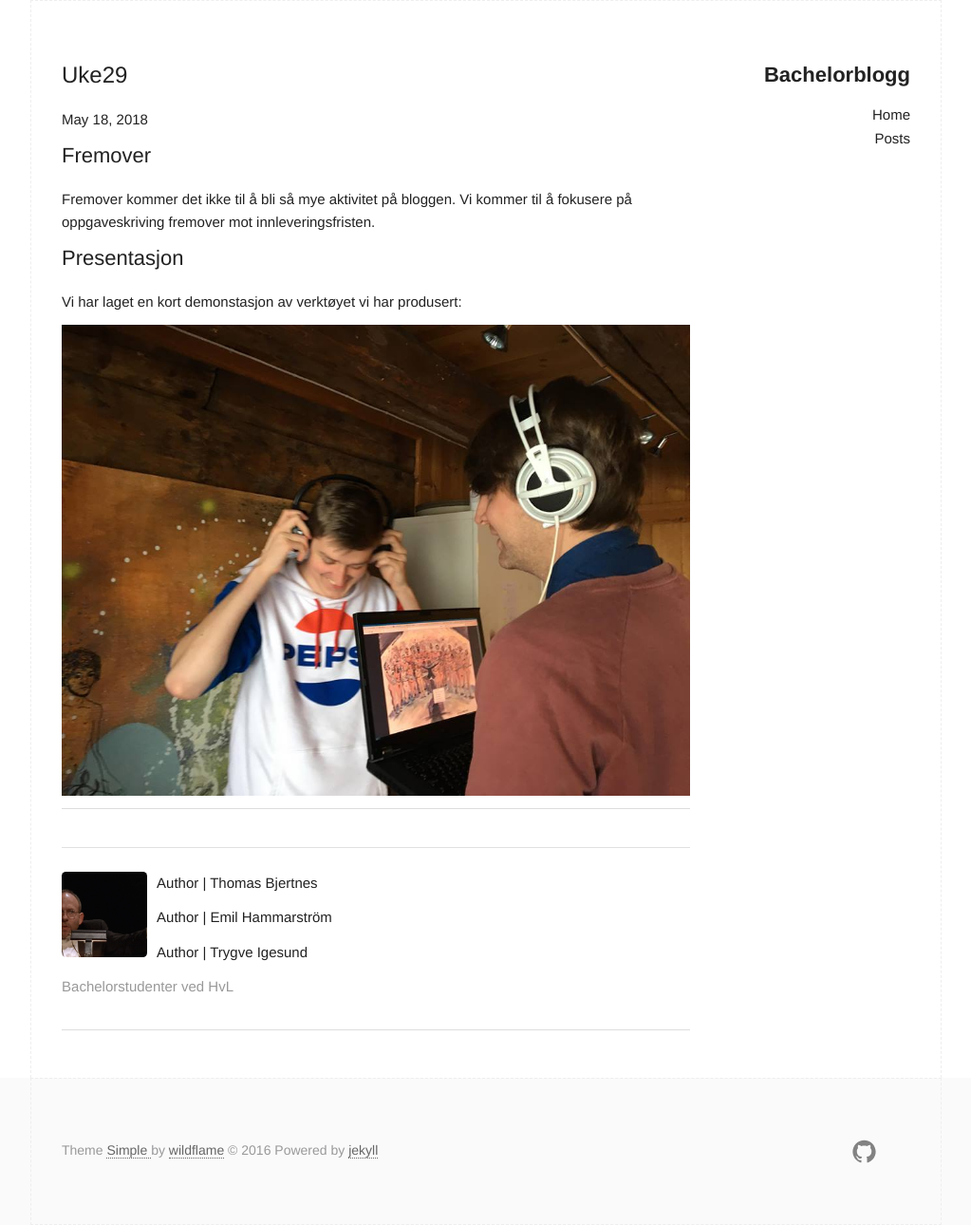
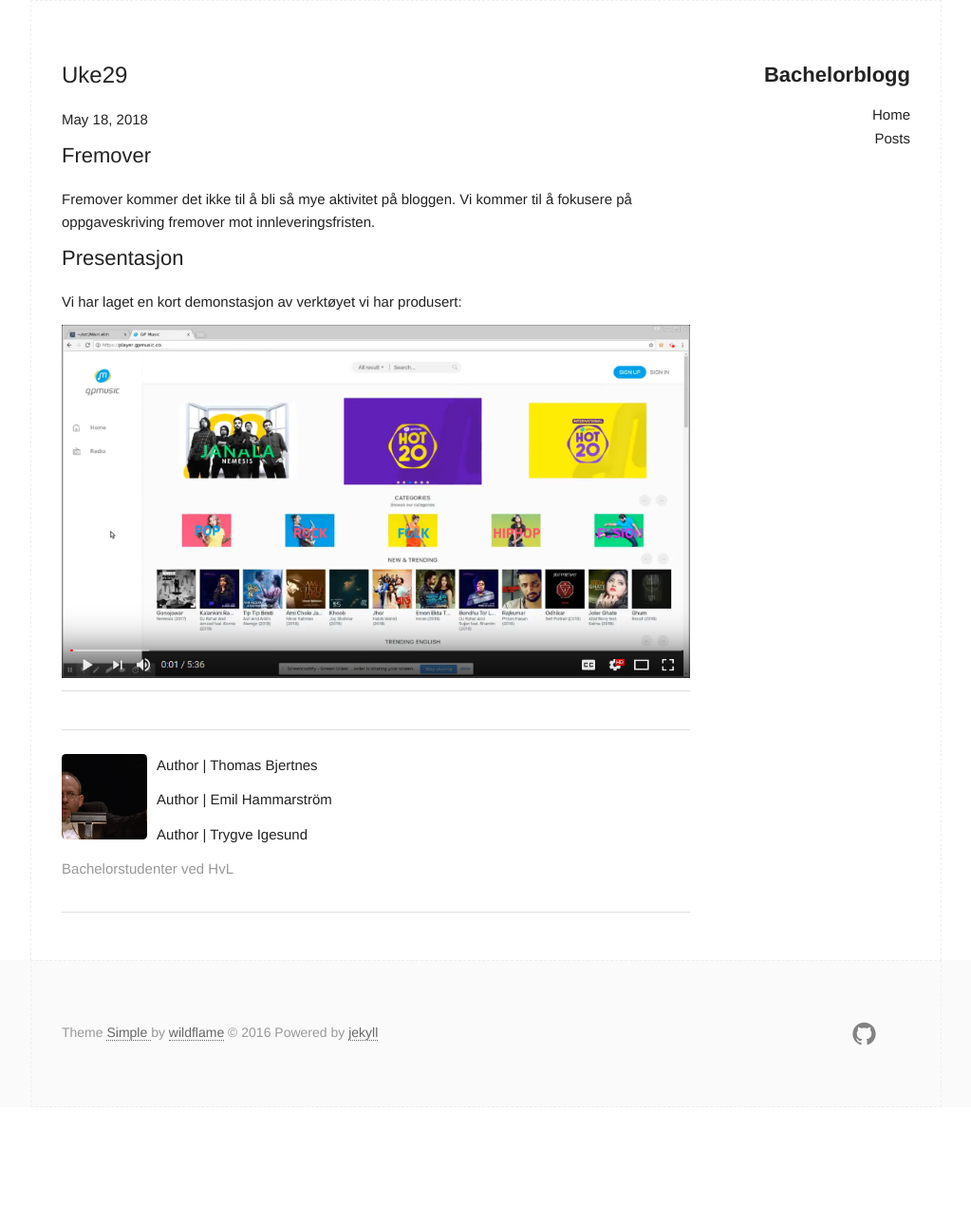
Before and after one commit to bachelorblogg/bachelorblogg.github.io, a Jekyll site: the page built from _posts/2018-05-18-Uke20.md, in a window 1280 px wide. Shown: the whole page at 95% size, without its empty margins (128-1151 px from the left). Built offline with Jekyll 4.4.1, drawn with Linux system fonts in a browser that asks for light colours; after the commit the page ends 1166 px from its top, so only the background shows below that.

Commit message:
Uke12 -> Uke20

```diff
--- a/_posts/2018-05-18-Uke20.md
+++ b/_posts/2018-05-18-Uke20.md
@@ -11,4 +11,4 @@ oppgaveskriving fremover mot innleveringsfristen.
 Vi har laget en kort demonstasjon av verktøyet vi har produsert:
 
 
-[![Presenvideo]({{site.baseurl}}/assets/img/Uke12.jpg)](https://www.youtube.com/watch?v=490dOmkPXRM&feature=youtu.be)
+[![Presenvideo]({{site.baseurl}}/assets/img/Uke20.jpg)](https://www.youtube.com/watch?v=490dOmkPXRM&feature=youtu.be)
```
